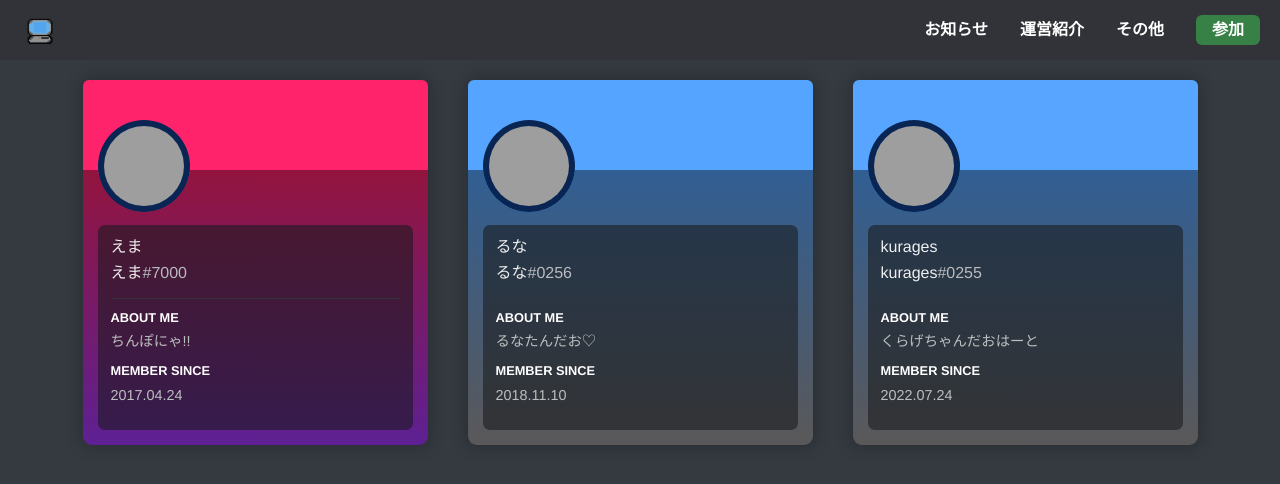
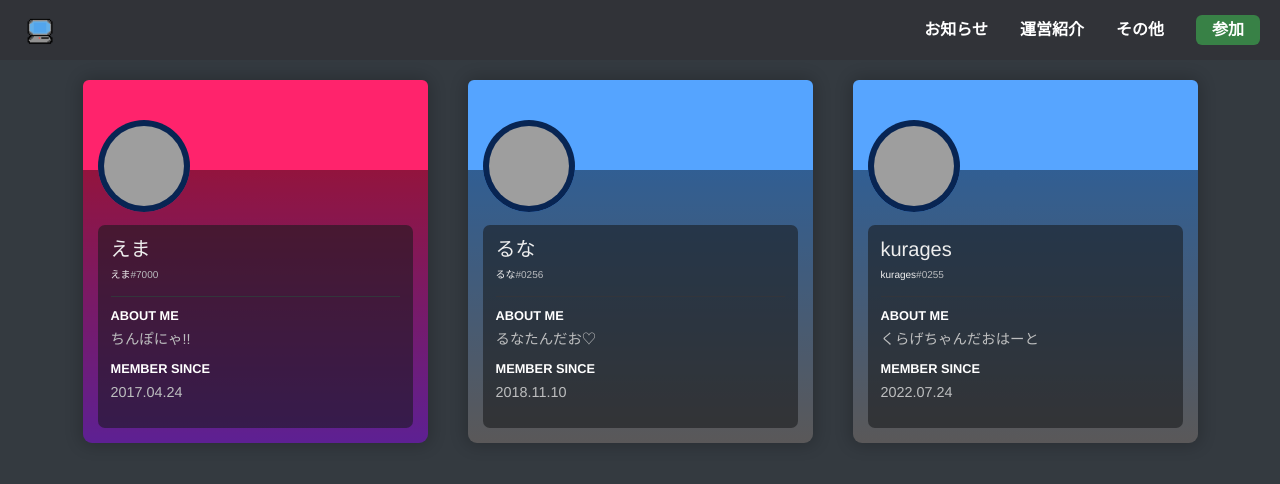
Before and after one commit to pc-com/pc-com.github.io, a Jekyll site: the page built from admin.html, in a window 1280 px wide. Shown: the top 484 px of the page. Built offline with Jekyll 4.4.1, drawn with Linux system fonts in a browser that asks for light colours; grey boxes are pictures that could not be loaded.

Commit message:
Update card.scss

```diff
--- a/_sass/utilities/card.scss
+++ b/_sass/utilities/card.scss
@@ -129,6 +129,7 @@
 		margin-top: 40px;
 		.displayname {
 			color: #eeeeee;
+			font-size: 20px;
 			margin-bottom: 8px;
 			display: flex;
 			flex-direction: row;
@@ -139,6 +140,7 @@
 		}
 		.username {
 			color: #eeeeee;
+			font-size: 10px;
 			margin-bottom: 15px;
 			flex-direction: row;
 			align-items: center;
```
